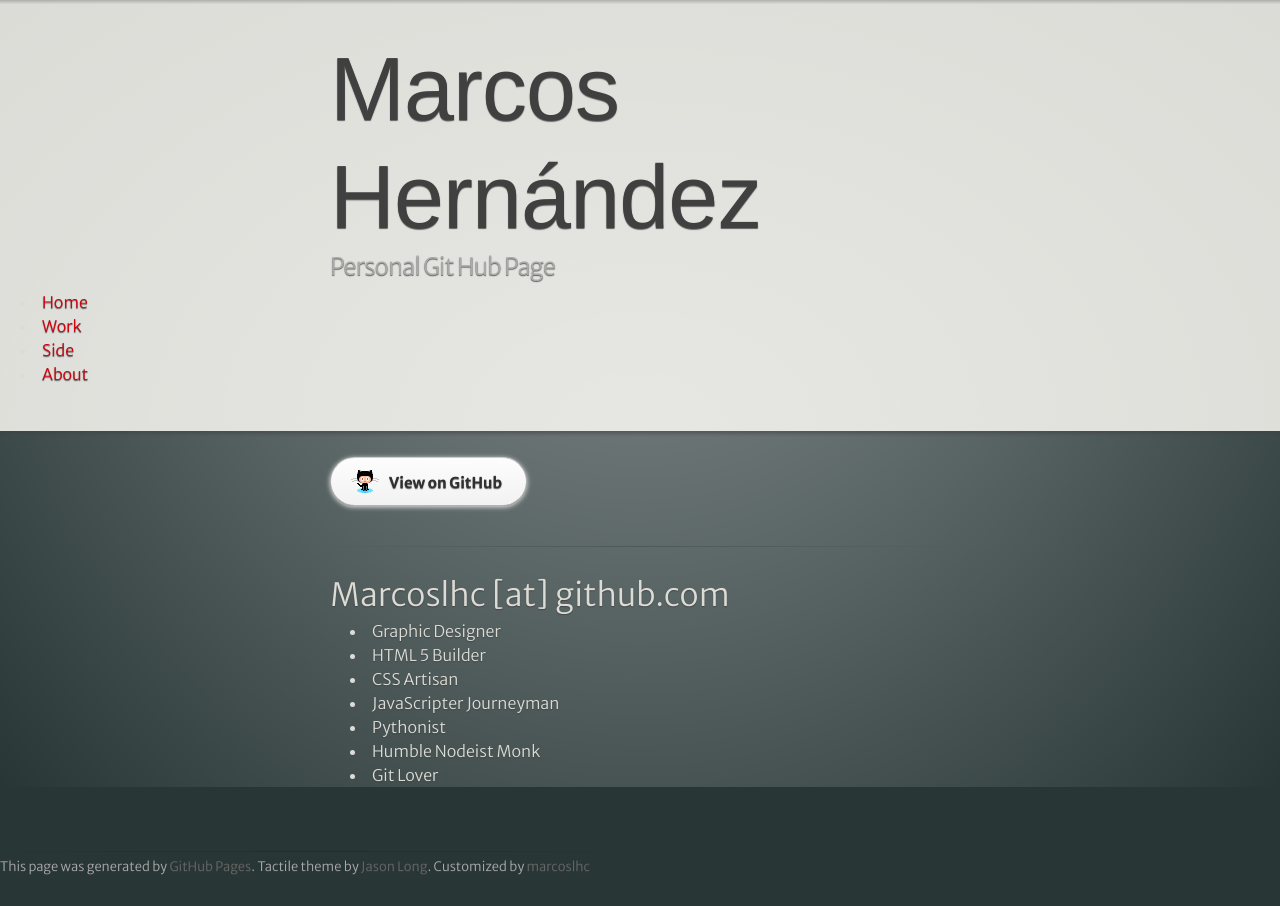
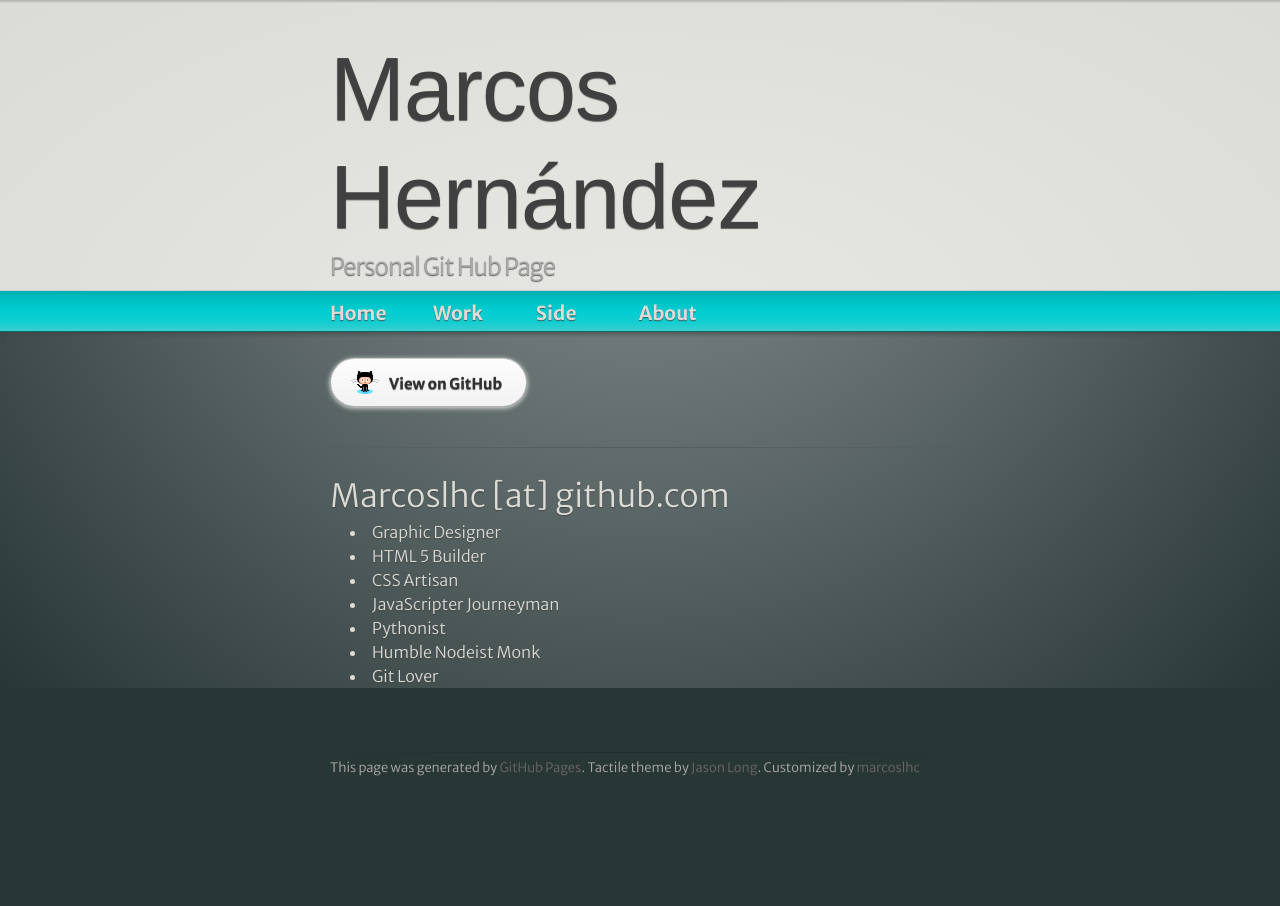
Before and after one commit to marcoslhc/marcoslhc.github.com, a Jekyll site: the page built from index.html, in a window 1280 px wide. Built offline with Jekyll 4.4.1, drawn with Linux system fonts in a browser that asks for light colours; some web fonts are replaced.

Commit message:
Styles for the nav-bar

```diff
--- a/stylesheets/stylesheet.css
+++ b/stylesheets/stylesheet.css
@@ -66,7 +66,6 @@ a:hover {
 
 header {
   padding-top: 35px;
-  padding-bottom: 25px;
   background-image:-webkit-linear-gradient(top,rgba(64,64,64,.3) 0%,rgba(64,64,64,.0) 1%),
   -webkit-radial-gradient(center bottom,rgba(255,255,255,0.3) 0%, rgba(255,255,255,0) 100%);
   background-color:rgb(220,220,215);
@@ -94,9 +93,56 @@ header h2 {
   line-height: 1.3;
 }
 
+/*
+  NAVIGATION
+*/
+#main-nav {
+    background:rgb(0,206,209) -webkit-linear-gradient(top,
+    rgba(0,106,109,.3) 0%,
+    rgba(0,106,109,.1) 30%,
+    rgba(0,106,109,0) 50%,
+    rgba(200,205,205,0.1) 80%,
+    rgba(200,205,205,.3) 100%);
+    height:40px;
+    border-top:1px solid rgba(200,205,205,1);
+    border-bottom:1px solid rgba(0,106,109,1);
+}
+#main-nav ul {
+    width:620px;
+    margin:0 auto;
+    }
+#main-nav li {
+    position:relative;
+    list-style: none;
+    display: inline-block;
+    line-height:1.6em;
+    width:100px;
+    margin:0;
+    padding:0;
+}
+#main-nav li:hover:after,#main-nav li.selected{
+    content:'';
+    position:absolute;
+    top:40px; left:10px;
+    border-top:solid .628em rgb(0,206,209);
+    border-right:solid .618em transparent;
+    border-bottom:solid .618em transparent;
+    border-left:solid .618em transparent;
+}
+#main-nav a {
+    color:rgb(220,220,215);
+    font: 1.2em 'Merriweather Sans';
+    font-weight:900;
+    display:block;
+    width:100%;
+    height:100%;
+    padding:.5em 0 .5em;
+}
+
 #container {
   background: transparent -webkit-radial-gradient(center top, rgba(255,255,255,.5) 0%, rgba(255,255,255,.0) 100%);
   min-height: 595px;
+  max-height:100%;
 }
 
 .inner {
@@ -325,8 +371,8 @@ footer:before{
   height:10px;
 }
 footer {
-  display:block;
-  margin-top: 40px;
+  display: block;
+  margin: 40px auto 0px;
   padding-top: 20px;
   padding-bottom: 30px;
   font-size: 13px;
```
